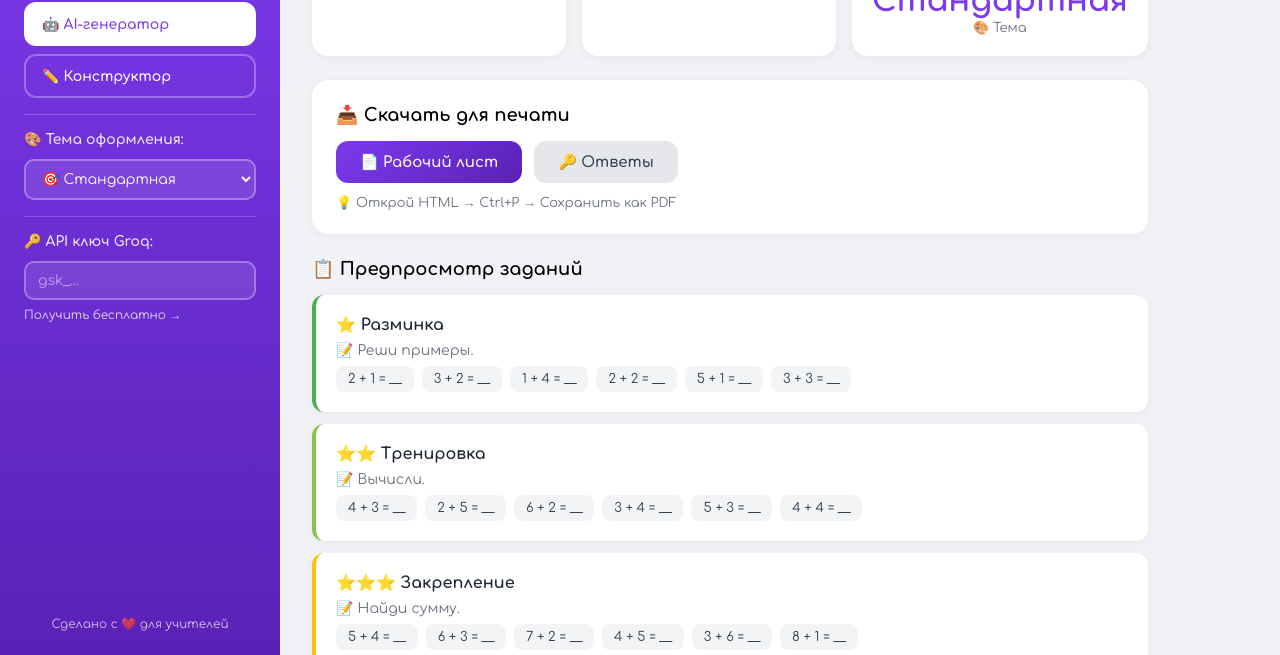
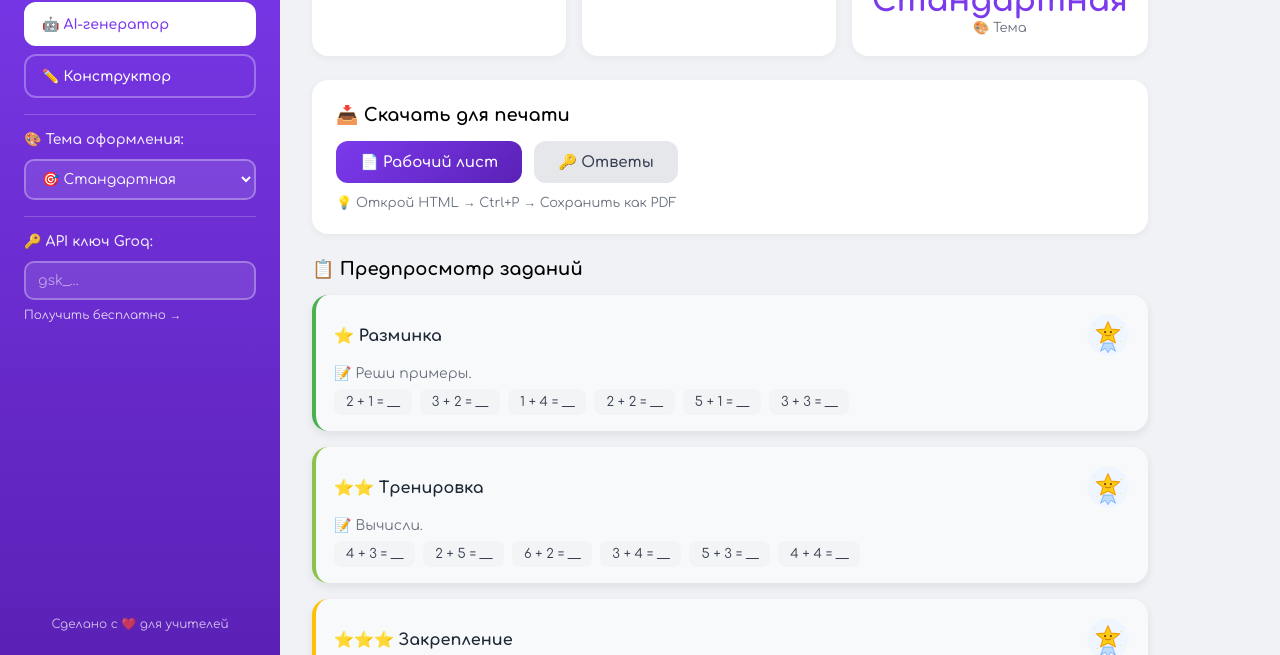
Before and after one commit to sergiodecaux/super-teacher, a website: page index.html in a window 1280 px wide. Both pictures are taken after a click on the button "👀 Демо". Shown: the part 1174-1829 px from the top of the page. Drawn offline with Linux system fonts and the light colour scheme.

Commit message:
Добавлен детский дизайн карточек и маскоты тем

```diff
--- a/css/style.css
+++ b/css/style.css
@@ -496,19 +496,41 @@ body {
     font-size: 18px;
 }
 
+/* Карточки предпросмотра с маскотами */
 .task-preview {
-    background: white;
-    padding: 20px;
-    border-radius: 12px;
-    margin-bottom: 12px;
+    background: #ffffff;
+    padding: 18px 18px 16px;
+    border-radius: 16px;
+    margin-bottom: 16px;
     border-left: 4px solid #7c3aed;
-    box-shadow: 0 2px 8px rgba(0,0,0,0.05);
+    box-shadow: 0 4px 10px rgba(15, 23, 42, 0.08);
+}
+
+.task-preview-header {
+    display: flex;
+    align-items: center;
+    justify-content: space-between;
+    margin-bottom: 8px;
+}
+
+.task-preview-title {
+    font-size: 16px;
+    font-weight: 700;
+    color: #1f2937;
+    display: flex;
+    align-items: center;
+    gap: 8px;
 }
 
 .task-preview h4 {
-    font-size: 16px;
-    margin-bottom: 8px;
-    color: #1f2937;
+    margin: 0;
+}
+
+.task-mascot {
+    width: 44px;
+    height: 44px;
+    object-fit: contain;
+    flex-shrink: 0;
 }
 
 .task-preview .instruction {
--- a/index.html
+++ b/index.html
@@ -37,7 +37,7 @@
                     <option value="sweets">🍭 Сладости</option>
                     <option value="dinosaurs">🦖 Динозавры</option>
                     <option value="fairytale">🏰 Сказки</option>
-                    <option value="nature">🌿 Природа</option>
+                    <option value="mouse">🐭 Мышонок</option>
                 </select>
             </div>
 
--- a/js/app.js
+++ b/js/app.js
@@ -356,10 +356,22 @@ function showResult() {
     var themeSelect = document.getElementById("theme-select");
     var themeName = themeSelect ? themeSelect.value : "default";
     var theme = THEMES[themeName] || THEMES.default;
+
+    // Цвета темы для предпросмотра
+    var themeStyles;
+    if (typeof PRINT_THEMES !== "undefined") {
+        themeStyles = PRINT_THEMES[themeName] || PRINT_THEMES.default;
+    } else {
+        themeStyles = { bg: "#f8f9fa", accent: "#7c3aed" };
+    }
+
     if (statTheme) statTheme.textContent = theme.emoji + " " + theme.name;
 
     if (preview) {
         var html = "";
+        var mascotSrc = "img/themes/" + themeName + "/mascot.svg";
+        var bgColor = themeStyles.bg || "#ffffff";
+
         for (var j = 0; j < tasks.length; j++) {
             var task = tasks[j];
             var color = LEVEL_COLORS[j % LEVEL_COLORS.length];
@@ -374,9 +386,12 @@ function showResult() {
             }
 
             html +=
-                '<div class="task-preview" style="border-left: 4px solid ' + color + '">' +
-                    '<h4>' + task.level + ' ' + escapeHtml(task.level_name) + '</h4>' +
-                    '<div class="instruction">📝 ' + escapeHtml(task.instruction) + '</div>' +
+                '<div class="task-preview" style="border-left: 4px solid ' + color + '; background:' + bgColor + ';">' +
+                    '<div class="task-preview-header">' +
+                        '<h4 class="task-preview-title">' + escapeHtml(task.level || "") + ' ' + escapeHtml(task.level_name || ("Задание " + (j + 1))) + '</h4>' +
+                        '<img class="task-mascot" src="' + mascotSrc + '" alt="Тема: ' + escapeHtml(theme.name) + '">' +
+                    '</div>' +
+                    '<div class="instruction">📝 ' + escapeHtml(task.instruction || "Выполни задание.") + '</div>' +
                     (task.content ? '<p>' + escapeHtml(task.content) + '</p>' : '') +
                     '<div class="elements">' + elementsHtml + '</div>' +
                 '</div>';
--- a/js/pdf.js
+++ b/js/pdf.js
@@ -10,7 +10,7 @@ var PRINT_THEMES = {
     sweets: { bg: "#fce4ec", accent: "#e91e63", emoji: "🍭🍬🧁🍩" },
     dinosaurs: { bg: "#efebe9", accent: "#6d4c41", emoji: "🦖🦕🌋🥚" },
     fairytale: { bg: "#f3e5f5", accent: "#9c27b0", emoji: "🏰👸🐉✨" },
-    nature: { bg: "#e0f2f1", accent: "#00897b", emoji: "🌿🌸🦋🌻" }
+    mouse: { bg: "#eff6ff", accent: "#3b82f6", emoji: "🐭🧀⭐🎈" }
 };
 
 function getThemeStyles(themeName) {
@@ -19,7 +19,8 @@ function getThemeStyles(themeName) {
 }
 
 function generateWorksheetHTML(data, themeName) {
-    var theme = getThemeStyles(themeName || "default");
+    var themeKey = themeName || "default";
+    var theme = getThemeStyles(themeKey);
     var tasks = data.tasks || [];
     var totalPages = tasks.length;
 
@@ -55,11 +56,13 @@ function generateWorksheetHTML(data, themeName) {
     html += '}';
     html += '.page:last-child { page-break-after: auto; }';
 
-    // Заголовок
-    html += '.header { text-align: center; margin-bottom: 12px; flex-shrink: 0; }';
-    html += '.title { font-size: 22px; font-weight: 700; color: ' + theme.accent + '; margin-bottom: 4px; }';
-    html += '.subtitle { font-size: 13px; color: #666; }';
-    html += '.level { font-size: 16px; margin-top: 8px; color: #333; }';
+    // Заголовок с маскотом
+    html += '.header { display: flex; align-items: center; justify-content: space-between; margin-bottom: 12px; flex-shrink: 0; }';
+    html += '.header-text { max-width: calc(100% - 70px); }';
+    html += '.header-text .title { font-size: 22px; font-weight: 700; color: ' + theme.accent + '; margin-bottom: 4px; }';
+    html += '.header-text .subtitle { font-size: 13px; color: #666; }';
+    html += '.header-text .level { font-size: 16px; margin-top: 8px; color: #333; }';
+    html += '.header-mascot img { width: 56px; height: 56px; object-fit: contain; }';
 
     // Инфо-поля
     html += '.info-row { display: flex; gap: 15px; margin-bottom: 12px; flex-wrap: wrap; flex-shrink: 0; }';
@@ -113,14 +116,18 @@ function generateWorksheetHTML(data, themeName) {
     for (var i = 0; i < tasks.length; i++) {
         var task = tasks[i];
         var levelEmoji = theme.emoji.charAt(i % theme.emoji.length) || "⭐";
+        var mascotPath = 'img/themes/' + themeKey + '/mascot.svg';
 
         html += '<div class="page">';
 
         // Заголовок
         html += '<div class="header">';
-        html += '<div class="title">' + levelEmoji + ' ' + escapeHtmlPdf(data.title || "Рабочий лист") + '</div>';
-        html += '<div class="subtitle">' + escapeHtmlPdf(data.subtitle || "") + '</div>';
-        html += '<div class="level">' + escapeHtmlPdf(task.level || "⭐") + ' ' + escapeHtmlPdf(task.level_name || "Задание") + '</div>';
+        html += '  <div class="header-text">';
+        html += '    <div class="title">' + levelEmoji + ' ' + escapeHtmlPdf(data.title || "Рабочий лист") + '</div>';
+        html += '    <div class="subtitle">' + escapeHtmlPdf(data.subtitle || "") + '</div>';
+        html += '    <div class="level">' + escapeHtmlPdf(task.level || "⭐") + ' ' + escapeHtmlPdf(task.level_name || "Задание") + '</div>';
+        html += '  </div>';
+        html += '  <div class="header-mascot"><img src="' + mascotPath + '" alt="Тема"></div>';
         html += '</div>';
 
         // Поля для имени
--- a/js/templates.js
+++ b/js/templates.js
@@ -14,7 +14,7 @@ var THEMES = {
     sweets: { name: "Сладости", emoji: "🍭" },
     dinosaurs: { name: "Динозавры", emoji: "🦖" },
     fairytale: { name: "Сказки", emoji: "🏰" },
-    nature: { name: "Природа", emoji: "🌿" }
+    mouse: { name: "Мышонок", emoji: "🐭" }
 };
 
 var QUICK_EXAMPLES = {
```
Also changed, not shown: img/themes/animals/mascot.svg (added), img/themes/default/mascot.svg (added), img/themes/dinosaurs/mascot.svg (added), img/themes/fairytale/mascot.svg (added), img/themes/mouse/mascot.svg (added), img/themes/pirates/mascot.svg (added), img/themes/space/mascot.svg (added), img/themes/sweets/mascot.svg (added).
